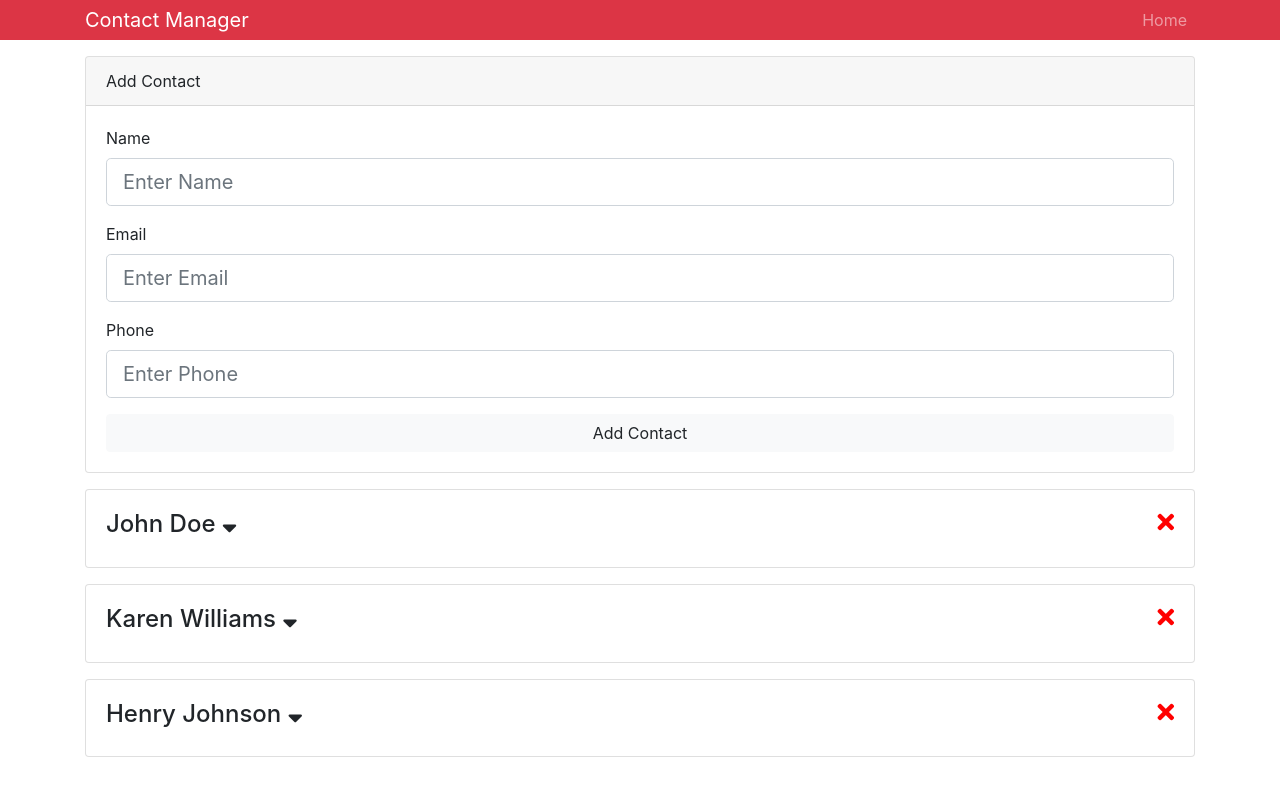
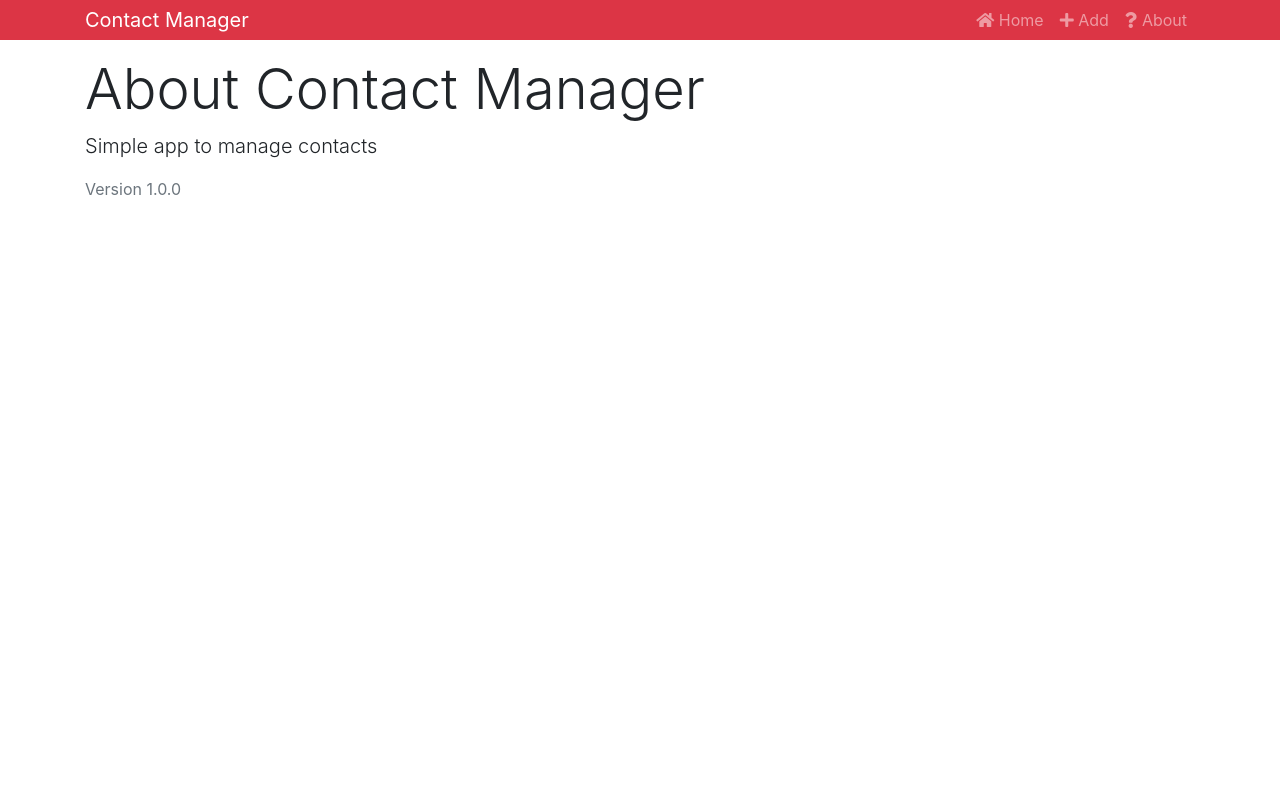
Before and after one commit to johnKHill/contactManager, a React (Create React App) app: page /about in a window 1280 px wide. Shown: the top 796 px of the page. Built offline with nearby package versions, Linux system fonts and the light colour scheme.

Commit message:
Added the remaining Links to setup react route functionality

```diff
--- a/package.json
+++ b/package.json
@@ -7,6 +7,7 @@
     "classnames": "^2.2.6",
     "react": "^16.4.2",
     "react-dom": "^16.4.2",
+    "react-router-dom": "^4.3.1",
     "react-scripts": "1.1.4",
     "uuid": "^3.3.2"
   },
--- a/src/App.js
+++ b/src/App.js
@@ -1,7 +1,10 @@
 import React, { Component } from 'react';
+import { BrowserRouter as Router, Route, Switch } from 'react-router-dom';
 import Contacts from './components/contacts/Contacts';
+import AddContact from './components/contacts/AddContact';
 import Header from './components/layout/Header';
-import AddContact from './components/contacts/AddContact';
+import About from './components/pages/About';
+import NotFound from './components/pages/NotFound';
 
 import { Provider } from './context'
 
@@ -13,13 +16,19 @@
   render() {
     return (
       <Provider>
+        <Router>
         <div className="App">
           <Header branding="Contact Manager" />
           <div className="container">
-            <AddContact/>
-            <Contacts />
+            <Switch>
+              <Route exact path="/" component={Contacts} />
+              <Route exact path="/contact/add" component={AddContact} />
+              <Route exact path="/about" component={About} />
+              <Route component={NotFound} />
+            </Switch>
           </div>
         </div>
+        </Router>
       </Provider>
     );
   }
--- a/src/components/contacts/AddContact.js
+++ b/src/components/contacts/AddContact.js
@@ -56,6 +56,8 @@
       phone: '',
       errors: {}
     });
+
+    this.props.history.push('/');
   }
 
 
--- a/src/components/contacts/Contacts.js
+++ b/src/components/contacts/Contacts.js
@@ -11,6 +11,9 @@
           const { contacts } = value;
           return (
             <React.Fragment>
+              <h1 className="display-4 mb-2">
+                <span className="text-danger">Contact</span> List
+              </h1>
               {contacts.map(contact =>
                 <Contact
                   key={contact.id}
--- a/src/components/layout/Header.js
+++ b/src/components/layout/Header.js
@@ -1,5 +1,6 @@
 import React from 'react';
 import PropTypes from 'prop-types';
+import { Link } from 'react-router-dom';
 
 
 const Header = props => {
@@ -10,9 +11,25 @@
         <a href="/" className="navbar-brand">{branding}</a>
         <div>
           <ul className="navbar-nav mr-auto">
+
             <li className="nav-item">
-              <a href="/" className="nav-link">Home</a>
+              <Link to="/" className="nav-link">
+                <i className="fas fa-home"></i> Home
+              </Link>
             </li>
+
+            <li className="nav-item">
+              <Link to="/contact/add" className="nav-link">
+                <i className="fas fa-plus"></i> Add
+              </Link>
+            </li>
+
+            <li className="nav-item">
+              <Link to="/about" className="nav-link">
+                <i className="fas fa-question"></i> About
+              </Link>
+            </li>
+
           </ul>
         </div>
       </div>
--- a/src/components/layout/TextInputGroup.js
+++ b/src/components/layout/TextInputGroup.js
@@ -25,11 +25,10 @@
         onChange={onChange}
       />
       { error && <div className="invalid-feedback">{error}</div> }
-
-
     </div>
   );
 };
+
 TextInputGroup.prototypes = {
   label:       PropTypes.string.isRequired,
   name:        PropTypes.string.isRequired,
--- /dev/null
+++ b/src/components/pages/About.js
@@ -0,0 +1,11 @@
+import React from 'react';
+
+export default () =>  {
+  return (
+    <div>
+      <h1 className="display-4">About Contact Manager</h1>
+      <p className="lead">Simple app to manage contacts</p>
+      <p className="text-secondary">Version 1.0.0</p>
+    </div>
+  );
+};
--- /dev/null
+++ b/src/components/pages/NotFound.js
@@ -0,0 +1,11 @@
+import React from 'react';
+
+export default () =>  {
+  return (
+    <div>
+      <h1 className="display-4">
+        <span className="text-danger">404</span> Page Not Found</h1>
+      <p className="lead">Sorry, that page does not exist</p>
+    </div>
+  )
+};
```
Also changed, not shown: 1 other file (tests, documents, lock files or other folders).
